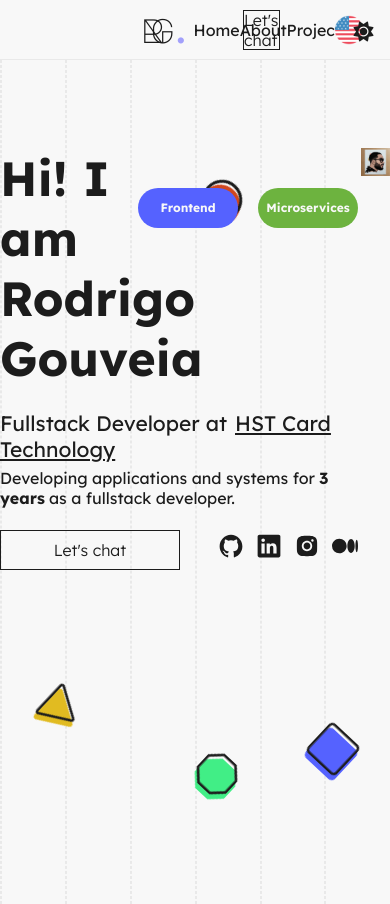
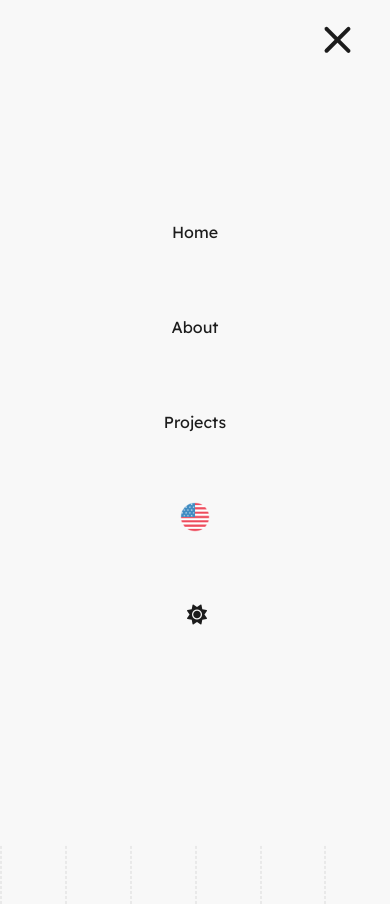
Before and after one commit to rodrigoge/rodrigoge.dev, a React (Vite) app: page / in a window 390 px wide. Built offline with nearby package versions, Linux system fonts and the light colour scheme.

Commit message:
feat: adding responsivity in header component

```diff
--- a/src/components/Header/index.tsx
+++ b/src/components/Header/index.tsx
@@ -4,9 +4,19 @@ import Button from '../Button';
 import SwitchTheme from '../SwitchTheme';
 import SwitchLanguage from '../SwitchLanguage';
 import { useTranslation } from 'react-i18next';
+import { useState } from 'react';
 
 export default function Header() {
     const { t } = useTranslation();
+    const [isClick, setIsClick] = useState(false);
+
+    async function clickMenu() {
+        if (isClick) {
+            setIsClick(false);
+        } else {
+            setIsClick(true);
+        }
+    }
 
     return (
         <div className="header-container">
@@ -19,7 +29,7 @@ export default function Header() {
                     </div>
                 </Link>
 
-                <nav>
+                <nav className={`${isClick ? "" : "on"}`}>
                     <ul>
                         <Link to="" className='menu-item'>
                             {t('header.home')}
@@ -36,8 +46,13 @@ export default function Header() {
                         <span className='menu-item'>
                             <SwitchTheme />
                         </span>
+                    </ul>
 
-                    </ul>
+                    <div className="menu-bars" onClick={clickMenu}>
+                        <div className="one"></div>
+                        <div className="two"></div>
+                        <div className="three"></div>
+                    </div>
                 </nav>
 
                 <Button action='/' text="Let's chat" />
--- a/src/components/Header/styles.scss
+++ b/src/components/Header/styles.scss
@@ -58,3 +58,151 @@ header {
         }
     }
 }
+
+@media screen and (min-width: 481px) and (max-width: 950px) {
+    header {
+        nav {
+            display: flex;
+            justify-content: center;
+            align-items: center;
+
+            ul {
+                display: none;
+            }
+
+            .menu-bars {
+                width: 35px;
+                height: 30px;
+                right: 36px;
+                cursor: pointer;
+                animation: fade 2.5s;
+                background-color: transparent;
+
+                .one,
+                .two,
+                .three {
+                    background-color: var(--text-color);
+                    width: 100%;
+                    height: 4px;
+                    right: 5px;
+                    margin: 3px auto;
+                    border-radius: 4px;
+                    transition-duration: 0.4s;
+                }
+            }
+        }
+
+        nav.on {
+            display: flex;
+            flex-direction: column;
+            align-items: center;
+            z-index: 10;
+            width: 100%;
+            height: 100%;
+            position: fixed;
+            right: 0px;
+            top: 0px;
+            background-color: var(--background-color);
+
+            ul {
+                display: flex;
+                flex-direction: column;
+                height: 400px;
+            }
+
+            .menu-bars {
+                position: absolute;
+                right: 35px;
+                top: 25px;
+
+                .one {
+                    transform: rotate(45deg) translate(7px, 7px);
+                    background-color: var(--text-color);
+                }
+
+                .two {
+                    opacity: 0;
+                }
+
+                .three {
+                    transform: rotate(-45deg) translate(3px, -3px);
+                    background-color: var(--text-color);
+                }
+            }
+        }
+    }
+}
+
+@media screen and (min-width: 0px) and (max-width: 480px) {
+    header {
+        nav {
+            display: flex;
+            justify-content: center;
+            align-items: center;
+
+            ul {
+                display: none;
+            }
+
+            .menu-bars {
+                width: 35px;
+                height: 30px;
+                right: 36px;
+                cursor: pointer;
+                animation: fade 2.5s;
+                background-color: transparent;
+
+                .one,
+                .two,
+                .three {
+                    background-color: var(--text-color);
+                    width: 100%;
+                    height: 4px;
+                    right: 5px;
+                    margin: 3px auto;
+                    border-radius: 4px;
+                    transition-duration: 0.4s;
+                }
+            }
+        }
+
+        nav.on {
+            display: flex;
+            flex-direction: column;
+            align-items: center;
+            z-index: 10;
+            width: 100%;
+            height: 100%;
+            position: fixed;
+            right: 0px;
+            top: 0px;
+            background-color: var(--background-color);
+
+            ul {
+                display: flex;
+                flex-direction: column;
+                height: 400px;
+            }
+
+            .menu-bars {
+                position: absolute;
+                right: 35px;
+                top: 25px;
+
+                .one {
+                    transform: rotate(45deg) translate(7px, 7px);
+                    background-color: var(--text-color);
+                }
+
+                .two {
+                    opacity: 0;
+                }
+
+                .three {
+                    transform: rotate(-45deg) translate(3px, -3px);
+                    background-color: var(--text-color);
+                }
+            }
+        }
+    }
+}
```
